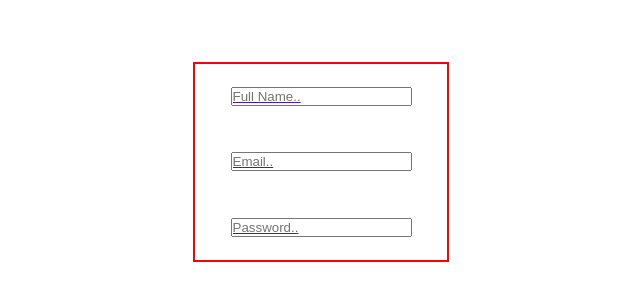
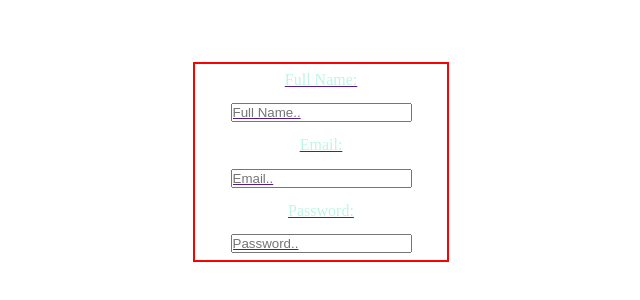
Before and after one commit to fidashn/newProject1, a React (Create React App) app: page /signUp in a window 1280 px wide. Shown: the part 238-538 px from the top of the page, without its empty margins (319-959 px from the left). Built offline with nearby package versions, Linux system fonts and the light colour scheme.

Commit message:
styling signIn and signUp pages

```diff
--- a/src/App.css
+++ b/src/App.css
@@ -99,6 +99,7 @@ border: 2px red solid;
   justify-content: space-around;
   align-items: center;
   height: 100vh;
+  color: rgb(188, 247, 227);
 }
 
 
@@ -107,6 +108,7 @@ border: 2px red solid;
   justify-content: space-around;
   align-items: center;
   height: 100vh;
+  color:rgb(246, 181, 157);
 }
 
 
--- a/src/Components/SignIn.js
+++ b/src/Components/SignIn.js
@@ -4,7 +4,9 @@ function SignIn() {
   return (
     <div className='signInWrapper'>
       <form action="" className='signInForm'>
+        Email:
         <input type="text" placeholder="Email.."/>
+        Password:
         <input type="text" placeholder="Password.."/>
       </form>
     </div>
--- a/src/Components/SignUp.js
+++ b/src/Components/SignUp.js
@@ -3,9 +3,12 @@ import React from 'react'
 function SignUp() {
   return (
     <div className='signUpWrapper'>
-     <form action="" className='signUpForm'>
+    <form action="" className='signUpForm'>
+    Full Name:
     <input type="text" placeholder="Full Name.."/>
+    Email:
     <input type="text" placeholder="Email.."/>
+    Password:
     <input type="text" placeholder="Password.."/>
   </form></div>
   )
```
